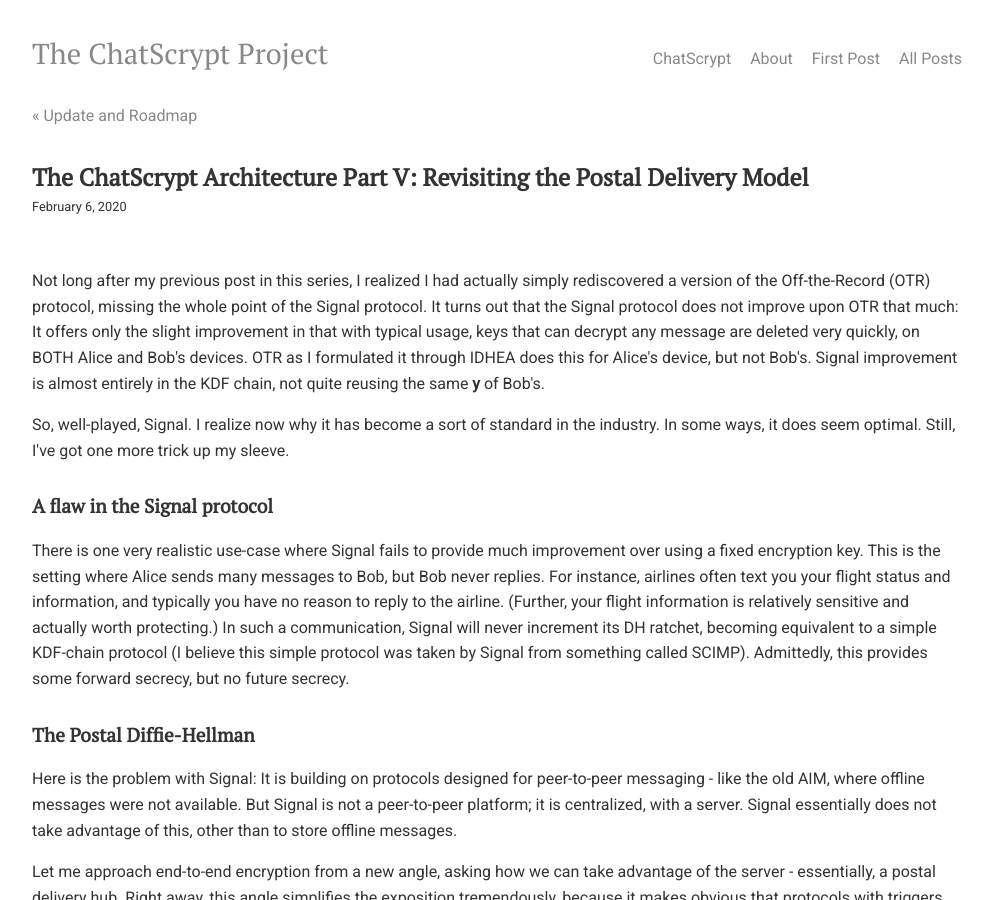
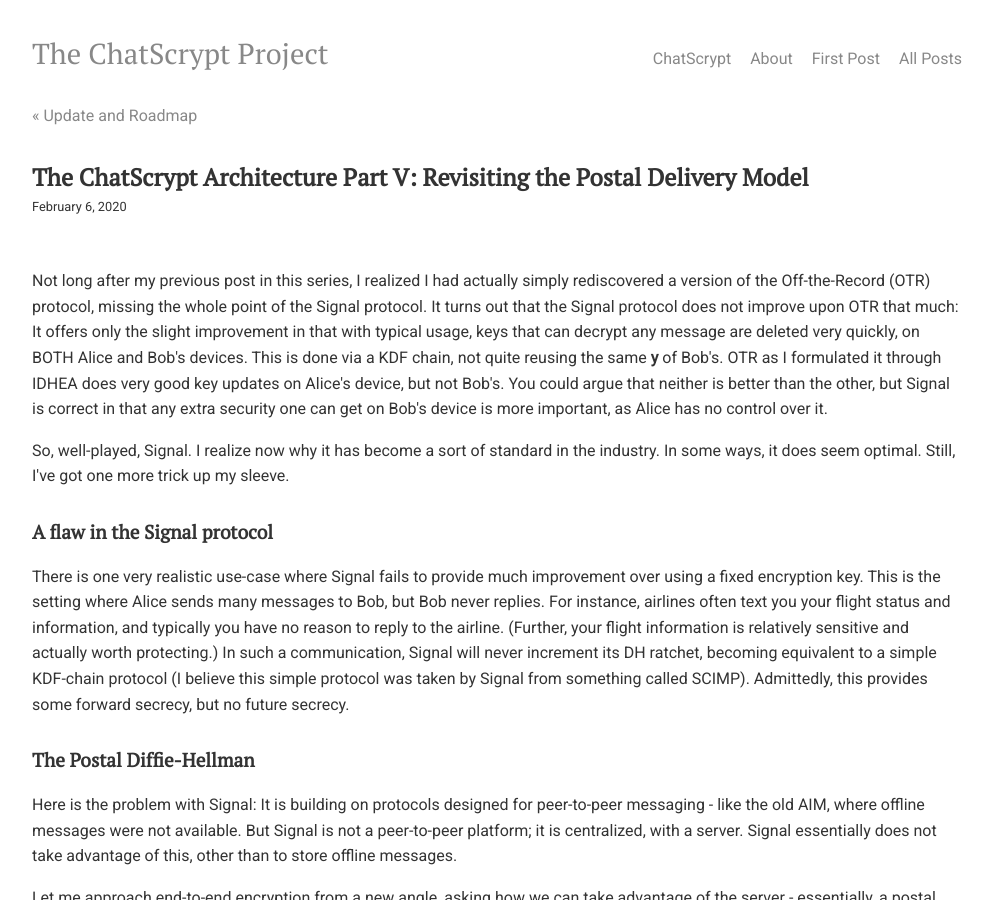
Before and after one commit to chatscrypt/chatscrypt.github.io, a Jekyll site: the page built from _posts/2020-02-06-the-chatscrypt-architecture-part-v-revisiting-the-postal-delivery-model.html, in a window 1280 px wide and 900 px high. Shown: the whole window, without its empty margins (143-1135 px from the left). Built offline with Jekyll 4.4.1, drawn with Linux system fonts in a browser that asks for light colours; comment, search, counter and statistics services are not loaded.

Commit message:
Update 2020-02-06-the-chatscrypt-architecture-part-v-revisiting-the-postal-delivery-model.html

```diff
--- a/_posts/2020-02-06-the-chatscrypt-architecture-part-v-revisiting-the-postal-delivery-model.html
+++ b/_posts/2020-02-06-the-chatscrypt-architecture-part-v-revisiting-the-postal-delivery-model.html
@@ -5,7 +5,7 @@
 date: 2020-02-06
 ---
 
-Not long after my previous post in this series, I realized I had actually simply rediscovered a version of the Off-the-Record (OTR) protocol, missing the whole point of the Signal protocol. It turns out that the Signal protocol does not improve upon OTR that much: It offers only the slight improvement in that with typical usage, keys that can decrypt any message are deleted very quickly, on BOTH Alice and Bob's devices. OTR as I formulated it through IDHEA does this for Alice's device, but not Bob's. Signal improvement is almost entirely in the KDF chain, not quite reusing the same <b>y</b> of Bob's.
+Not long after my previous post in this series, I realized I had actually simply rediscovered a version of the Off-the-Record (OTR) protocol, missing the whole point of the Signal protocol. It turns out that the Signal protocol does not improve upon OTR that much: It offers only the slight improvement in that with typical usage, keys that can decrypt any message are deleted very quickly, on BOTH Alice and Bob's devices. This is done via a KDF chain, not quite reusing the same <b>y</b> of Bob's. OTR as I formulated it through IDHEA does very good key updates on Alice's device, but not Bob's. You could argue that neither is better than the other, but Signal is correct in that any extra security one can get on Bob's device is more important, as Alice has no control over it.
 
 <p>So, well-played, Signal. I realize now why it has become a sort of standard in the industry. In some ways, it does seem optimal. Still, I've got one more trick up my sleeve.
 
```
